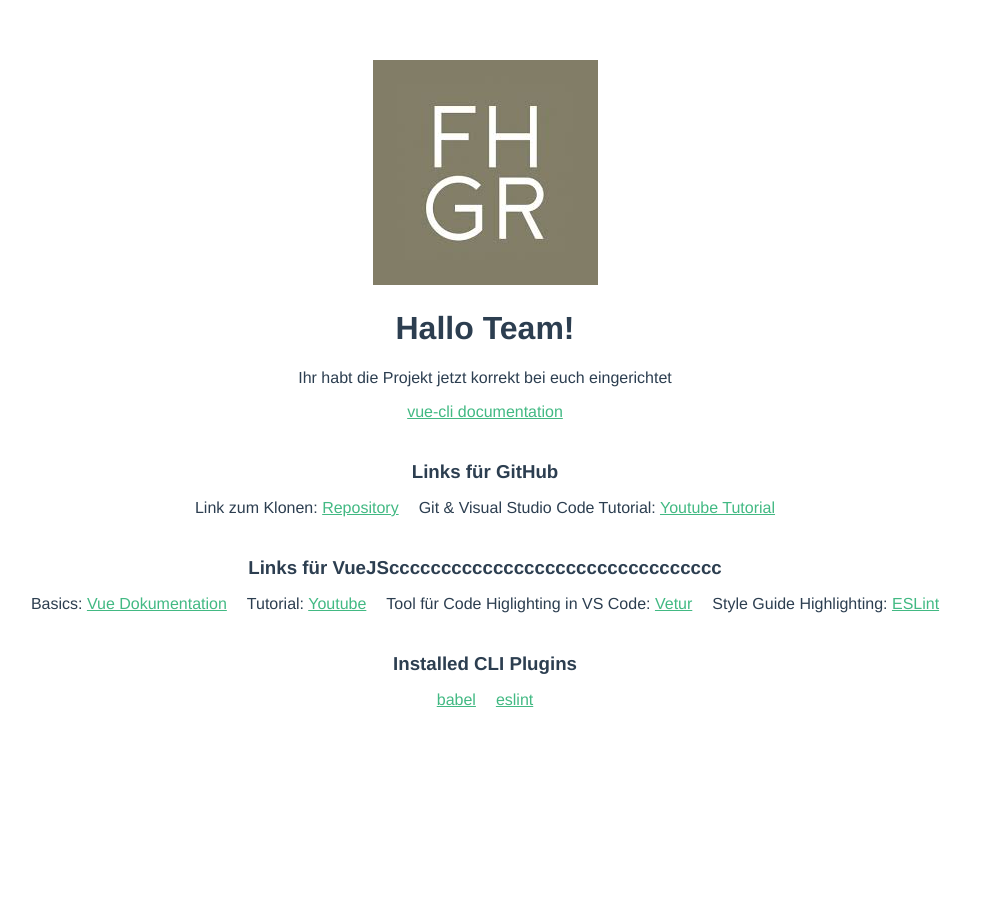
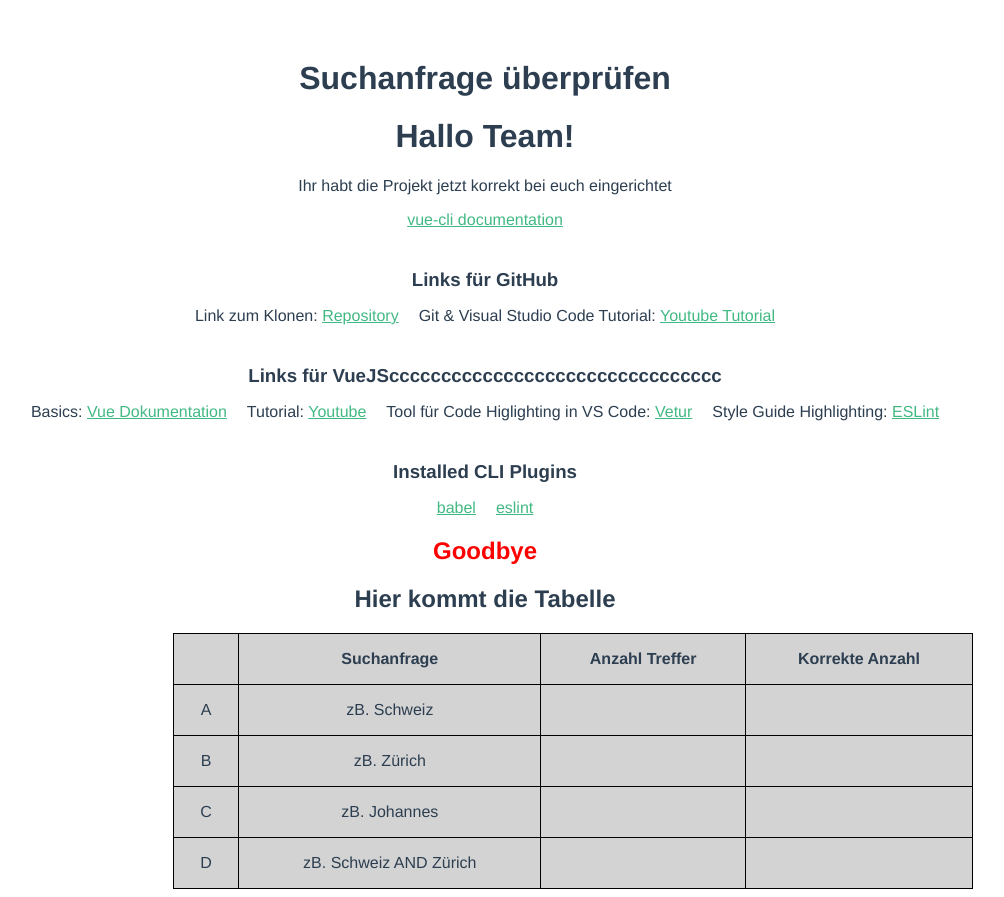
Before and after one commit to pushin-edi/fhgr_pk1, a Vue app: page / in a window 1280 px wide. Shown: the whole page, without its empty margins (155-1159 px from the left). Before the commit the page ends 800 px from the top, so only its background shows below. Built offline with nearby package versions, Linux system fonts and the light colour scheme.

Commit message:
tableFrame & tableRow Komponente erstellt

```diff
--- a/src/App.vue
+++ b/src/App.vue
@@ -1,17 +1,23 @@
 <template>
   <div id="app">
-    <img alt="Vue logo" src="./assets/fhgr.jpg">
+    <h1>Suchanfrage überprüfen</h1>
     <HelloWorld msg="Hallo Team!"/>
+    <goodbye></goodbye>
+    <tableFrame></tableFrame>
   </div>
 </template>
 
 <script>
 import HelloWorld from './components/HelloWorld.vue'
+import goodbye from './components/goodbye.vue'
+import tableFrame from './components/tableFrame.vue'
 
 export default {
   name: 'App',
   components: {
-    HelloWorld
+    HelloWorld,
+    goodbye,
+    tableFrame,
   }
 }
 </script>
--- /dev/null
+++ b/src/components/goodbye.vue
@@ -0,0 +1,14 @@
+<template>
+    <h2>Goodbye</h2>
+</template>
+
+<script>
+export default {
+  name: 'goodbye',
+}
+</script>
+<style scoped>
+    h2{
+        color:red;
+    }
+</style>
--- /dev/null
+++ b/src/components/tableFrame.vue
@@ -0,0 +1,40 @@
+<template>
+    <div>
+        <h2>Hier kommt die Tabelle</h2>
+        <table>
+            <tr>
+                <th></th>
+                <th>Suchanfrage</th>
+                <th>Anzahl Treffer</th>
+                <th>Korrekte Anzahl</th>
+            </tr>
+            <tableRow zeilenNr="A" input="Schweiz"></tableRow>
+            <tableRow zeilenNr="B" input="Zürich"></tableRow>
+            <tableRow zeilenNr="C" input="Johannes"></tableRow>
+            <tableRow zeilenNr="D" input="Schweiz AND Zürich"></tableRow>
+        </table>
+    </div>
+</template>
+<script>
+import tableRow from './tableRow.vue'
+
+export default{
+    name: 'tableFrame',
+    components: {
+        tableRow,
+    }
+}
+</script>
+<style scoped>
+    table{
+        background-color:lightgray;
+        margin-left:20rem;
+        border-collapse:collapse;
+        width: 800px;
+    }
+    th, tr, td{
+        padding: 1rem;
+        border:solid black 1px;
+        margin:0;
+    }
+</style>
--- /dev/null
+++ b/src/components/tableRow.vue
@@ -0,0 +1,25 @@
+<template>
+    <tr>
+        <td>{{ zeilenNr }}</td>
+        <td>zB. {{ input }}</td>
+        <td>{{ treffer }}</td>
+        <td>{{ korrAnzahl }}</td>
+    </tr>
+</template>
+<script>
+export default {
+    name: 'tableRow',
+    props:{
+        zeilenNr: String,
+        input: String,
+        treffer: Number,
+        korrAnzahl: Number,
+    }
+}
+</script>
+<style scoped>
+    td{
+        padding: 1rem;
+        border: 1px solid black;
+    }
+</style>
```
